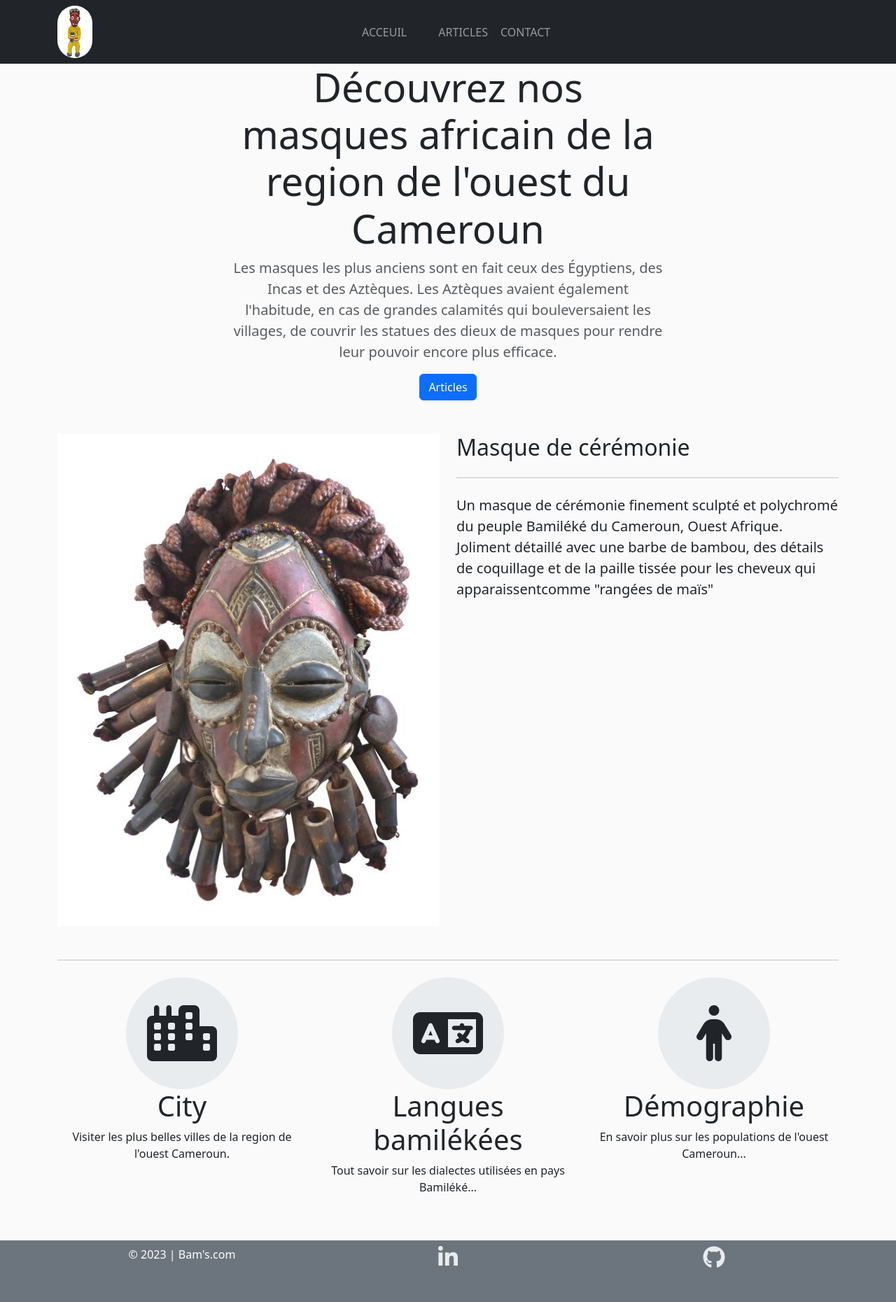
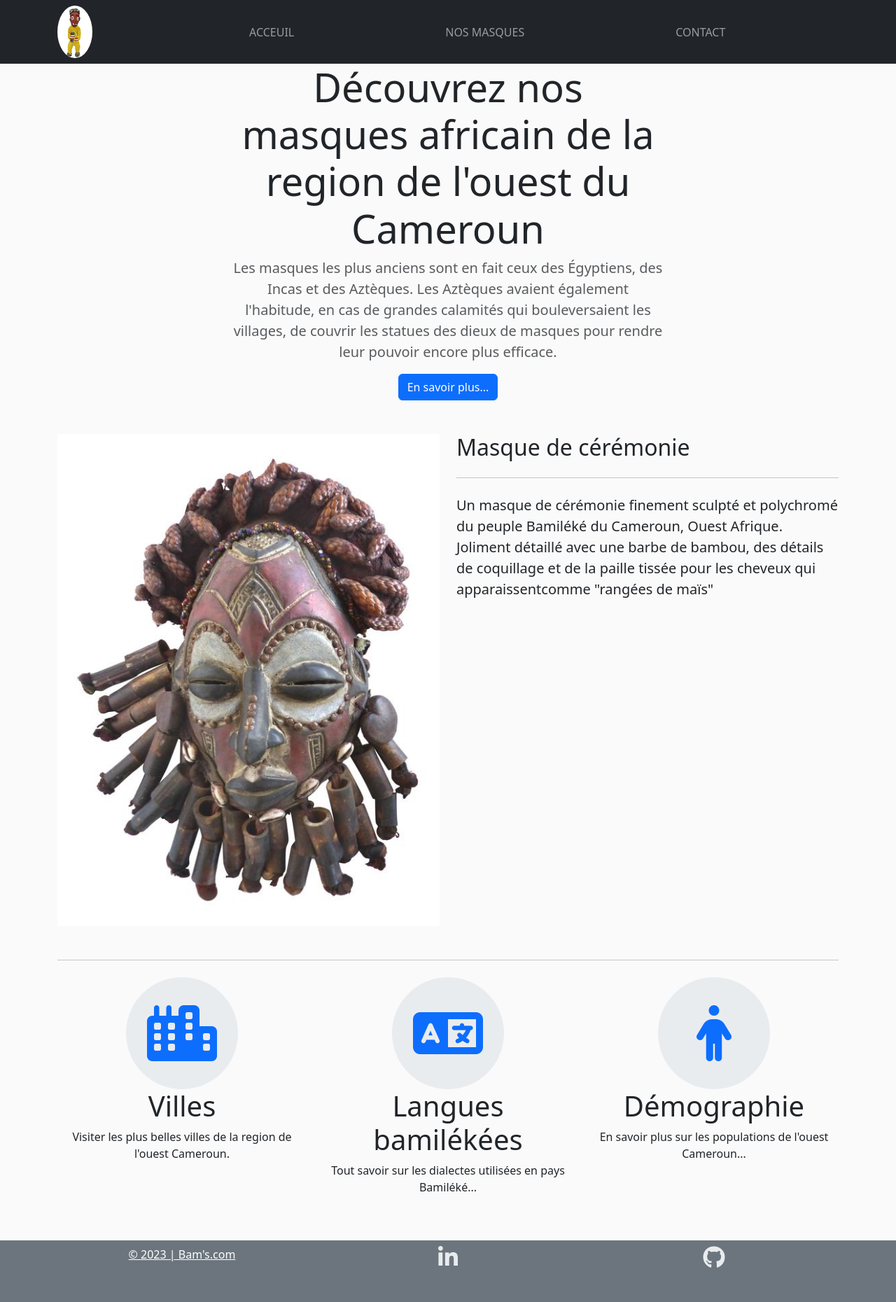
Before and after one commit to alexandretchami/MasquesBams, a Django app: page / in a window 1280 px wide. Shown: the whole page at 70% size. Run offline with Django 3.2, Linux system fonts and the light colour scheme.

Commit message:
last updated 17jul 2023

```diff
--- a/static/css/styles.css
+++ b/static/css/styles.css
@@ -9,6 +9,7 @@ body {
 span i:first-child {
   color: #e9ecef;
 }
+
 .container h2 a {
   text-decoration: none;
 }
@@ -25,9 +26,11 @@ textarea {
 }
 
 img.logo {
-  border-radius: 30px;
+  border-radius: 50%;
 }
 
 a.nav-link {
-  margin-left: 450%;
+  display: flex;
+  justify-content: space-between;
+  margin-left: 200px;
 }
--- a/templates/home.html
+++ b/templates/home.html
@@ -1,5 +1,8 @@
-{% extends "template_base.html" %} {% load static %} {% block titre %}Page
-d'acceuil{% endblock %} {% block contenu %}
+{% extends "template_base.html" %}
+{% load static %}
+{% block titre %}
+bamileke forever
+{% endblock %} {% block contenu %}
 
 <div class="jumbotron jumbotron-fluid">
     <div class="container text-center">
@@ -12,8 +15,9 @@ d'acceuil{% endblock %} {% block contenu %}
             calamités qui bouleversaient les villages, de couvrir les statues des
             dieux de masques pour rendre leur pouvoir encore plus efficace.
         </p>
-        <a href="{% url 'articles:articles' %}" type="button" class="btn btn-primary">
-            Articles
+        <a href="https://fr.wikipedia.org/wiki/Masque_traditionnel_africain" target="_blank" type="button"
+            class="btn btn-primary">
+            En savoir plus...
         </a>
     </div>
 </div>
@@ -37,28 +41,35 @@ d'acceuil{% endblock %} {% block contenu %}
     <hr class="my-4" />
     <div class="row">
         <div class="col-lg-4 text-center">
+            <a href="https://fr.wikipedia.org/wiki/Liste_des_communes_de_la_r%C3%A9gion_de_l%27Ouest_au_Cameroun"
+                target="_blank">
                 <span class="fa-stack fa-5x">
                     <i class="fa-solid fa-circle fa-stack-2x fa-inverse"></i>
                     <i class="fa-solid fa-city fa-stack-1x"></i>
                 </span>
-            <h2 class="display-6">City</h2>
+            </a>
+            <h2 class="display-6">Villes</h2>
             <p>Visiter les plus belles villes de la region de l'ouest Cameroun.</p>
         </div>
 
         <div class="col-lg-4 text-center">
+            <a href="https://fr.wikipedia.org/wiki/Langues_bamil%C3%A9k%C3%A9es" target="_blank">
                 <span class="fa-stack fa-5x">
                     <i class="fa-solid fa-circle fa-stack-2x fa-inverse"></i>
                     <i class="fa-solid fa-language fa-stack-1x"></i>
                 </span>
+            </a>
             <h2 class="display-6">Langues bamilékées</h2>
             <p>Tout savoir sur les dialectes utilisées en pays Bamiléké...</p>
         </div>
 
         <div class="col-lg-4 text-center">
+            <a href="https://fr.wikipedia.org/wiki/R%C3%A9gion_de_l%27Ouest_(Cameroun)" target="_blank">
                 <span class="fa-stack fa-5x">
                     <i class="fa-solid fa-circle fa-stack-2x fa-inverse"></i>
                     <i class="fa-solid fa-person fa-stack-1x"></i>
                 </span>
+            </a>
             <h2 class="display-6">Démographie</h2>
             <p>En savoir plus sur les populations de l'ouest Cameroun...</p>
         </div>
--- a/templates/template_base.html
+++ b/templates/template_base.html
@@ -32,7 +32,7 @@
                         <a class="nav-link" href="{% url 'home' %}">ACCEUIL</a>
                     </li>
                     <li class="nav-item">
-                        <a class="nav-link" href="{% url 'articles:articles' %}">ARTICLES</a>
+                        <a class="nav-link" href="{% url 'articles:articles' %}">NOS MASQUES</a>
                     </li>
                     <li class="nav-item">
                         <a class="nav-link" href="{% url 'contact' %}">CONTACT</a>
@@ -48,19 +48,23 @@
         <div class="container">
             <div class="row">
                 <div class="col-sm-4 text-center">
-                    <span>&copy; 2023 | Bam's.com</span>
+                    <a href="/" class="text-white"><span>&copy; 2023 | Bam's.com</span></a>
                 </div>
 
                 <div class="col-sm-4 text-center">
+                    <a href="https://www.linkedin.com/in/alexandre-stephane-tchami-94842427" target="_blank">
                         <span>
                             <i class="fa-brands fa-linkedin-in fa-2x"></i>
                         </span>
+                    </a>
                 </div>
 
                 <div class="col-sm-4 text-center">
+                    <a href="https://github.com/alexandretchami" target="_blank">
                         <span>
                             <i class="fa-brands fa-github fa-2x"></i>
                         </span>
+                    </a>
                 </div>
             </div>
         </div>
```
Lines whose indentation alone changed are shown as unchanged.
